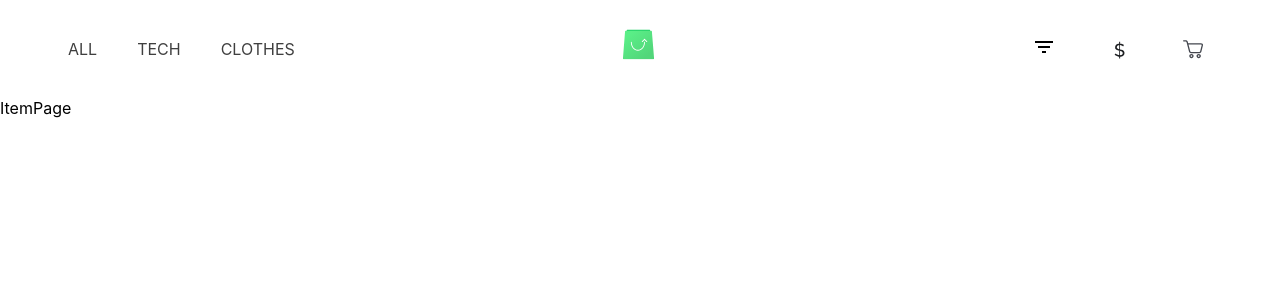
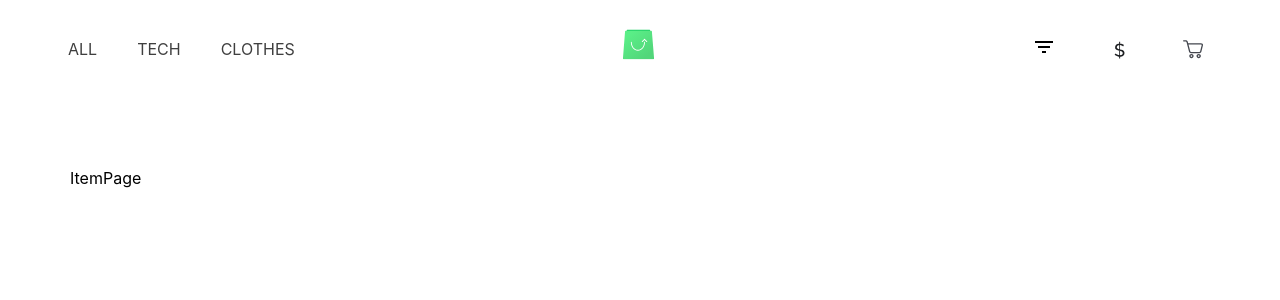
Before and after one commit to CiciIsOk/Online-Shop, a React (Create React App) app: page /item in a window 1280 px wide. Shown: the top 300 px of the page. Built offline with nearby package versions, Linux system fonts and the light colour scheme.

Commit message:
div styles

```diff
--- a/src/Components/ItemPage.js
+++ b/src/Components/ItemPage.js
@@ -2,7 +2,7 @@ import { Component } from "react";
 
 export class ItemPage extends Component {
   render() {
-    return <div>ItemPage</div>;
+    return <div style={{ padding: "50px", margin: "20px" }}>ItemPage</div>;
   }
 }
 
--- a/src/Components/Products.js
+++ b/src/Components/Products.js
@@ -2,7 +2,7 @@ import { Component } from "react";
 
 export class Products extends Component {
   render() {
-    return <div>Products</div>;
+    return <div style={{ padding: "50px", margin: "20px" }}>Products</div>;
   }
 }
 
--- a/src/Components/Tech.js
+++ b/src/Components/Tech.js
@@ -2,7 +2,7 @@ import { Component } from "react";
 
 export class Tech extends Component {
   render() {
-    return <div>Tech</div>;
+    return <div style={{ padding: "50px", margin: "20px" }}>Tech</div>;
   }
 }
 
```
